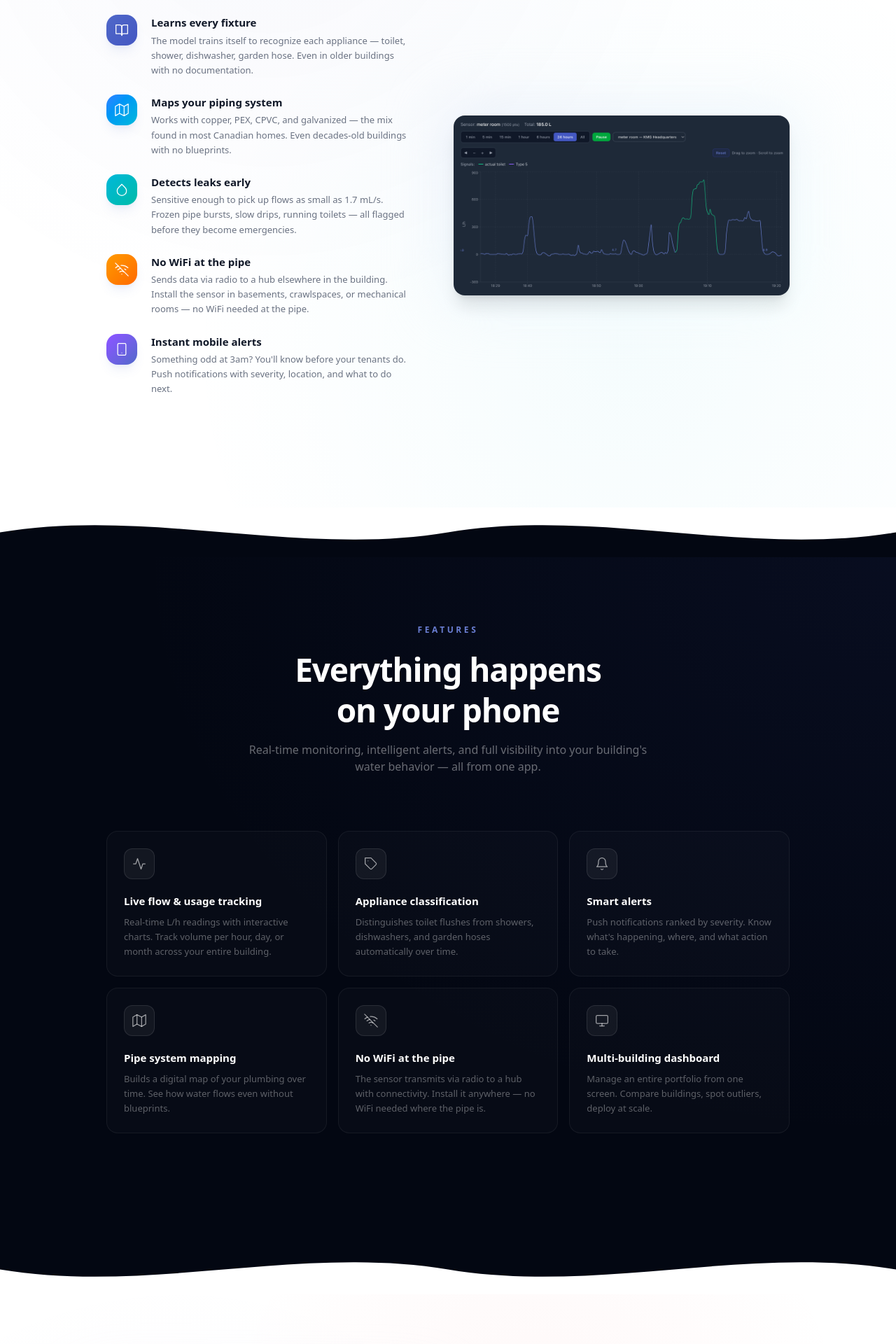
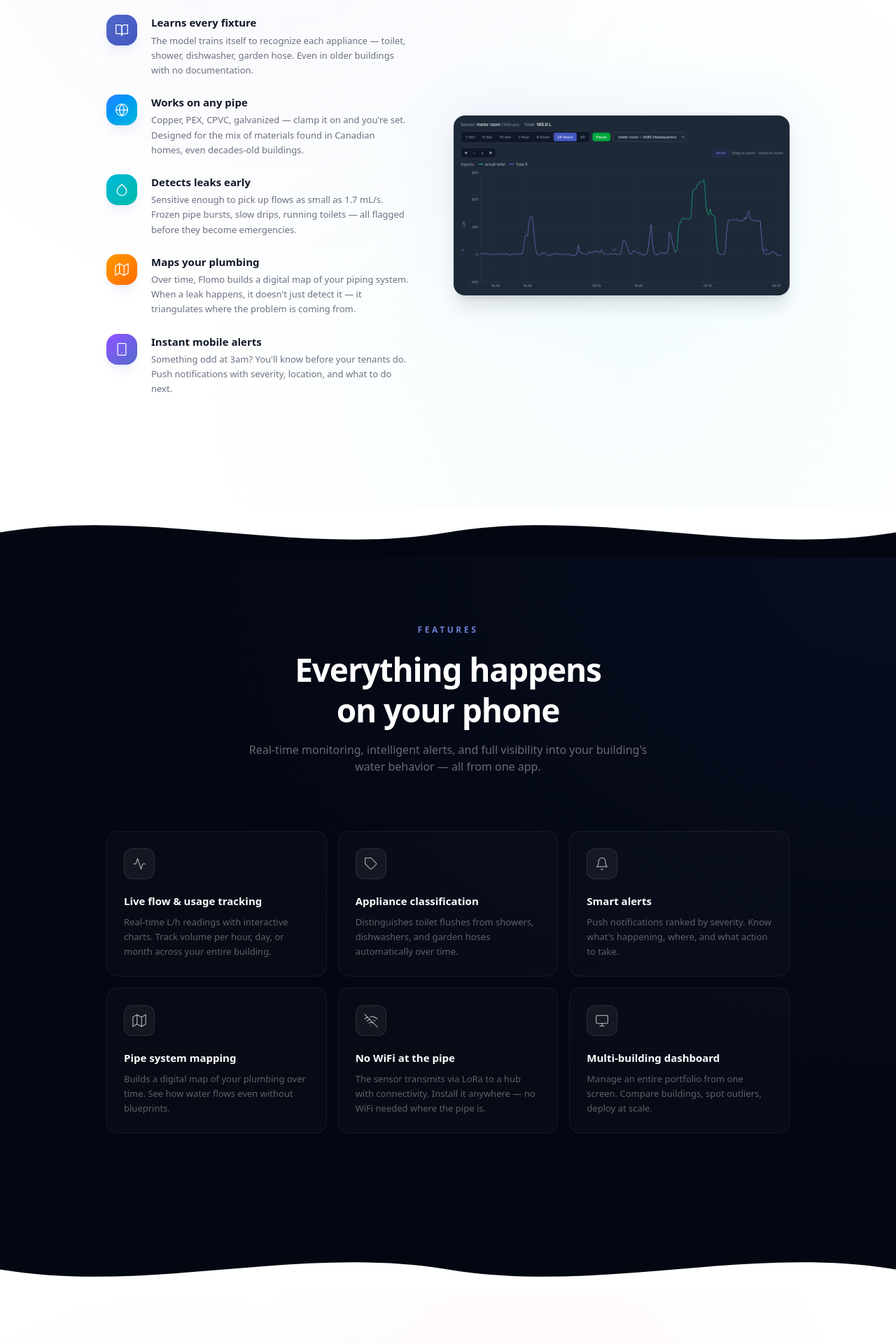
Before and after one commit to edenkozlov/jettyLeak, a React (Vite) app: page / in a window 1280 px wide. Shown: the part 1200-3120 px from the top of the page at 70% size. Built offline with nearby package versions, Linux system fonts and the light colour scheme; no server answers.

Commit message:
text edits

```diff
--- a/src/pages/Landing.tsx
+++ b/src/pages/Landing.tsx
@@ -29,9 +29,9 @@ export default function Landing() {
               <Link to="/case-study" className="text-[13px] text-gray-400 transition hover:text-gray-700">Case Study</Link>
             </div>
             <Link to="/login" className="hidden text-[13px] text-gray-400 transition hover:text-gray-700 sm:block">Sign In</Link>
-            <Link to="/login" className="rounded-full bg-indigo-600 px-4 py-2 text-[12px] font-semibold text-white transition hover:bg-indigo-500 sm:px-5 sm:text-[13px]">
+            <a href="#interested" className="rounded-full bg-indigo-600 px-4 py-2 text-[12px] font-semibold text-white transition hover:bg-indigo-500 sm:px-5 sm:text-[13px]">
               Get Started
-            </Link>
+            </a>
             <button
               onClick={() => setMenuOpen(!menuOpen)}
               className="flex h-9 w-9 items-center justify-center rounded-lg text-gray-500 transition hover:bg-gray-100 hover:text-gray-700 md:hidden"
@@ -143,9 +143,9 @@ export default function Landing() {
                   gradient: 'from-indigo-500 to-indigo-600',
                 },
                 {
-                  title: 'Maps your piping system',
-                  desc: 'Works with copper, PEX, CPVC, and galvanized — the mix found in most Canadian homes. Even decades-old buildings with no blueprints.',
-                  icon: <><polygon points="1 6 1 22 8 18 16 22 23 18 23 2 16 6 8 2 1 6" /><line x1="8" y1="2" x2="8" y2="18" /><line x1="16" y1="6" x2="16" y2="22" /></>,
+                  title: 'Works on any pipe',
+                  desc: 'Copper, PEX, CPVC, galvanized — clamp it on and you\'re set. Designed for the mix of materials found in Canadian homes, even decades-old buildings.',
+                  icon: <><circle cx="12" cy="12" r="10" /><path d="M12 2a15.3 15.3 0 014 10 15.3 15.3 0 01-4 10 15.3 15.3 0 01-4-10 15.3 15.3 0 014-10z" /><line x1="2" y1="12" x2="22" y2="12" /></>,
                   gradient: 'from-blue-500 to-cyan-500',
                 },
                 {
@@ -155,9 +155,9 @@ export default function Landing() {
                   gradient: 'from-cyan-500 to-teal-500',
                 },
                 {
-                  title: 'No WiFi at the pipe',
-                  desc: "Sends data via radio to a hub elsewhere in the building. Install the sensor in basements, crawlspaces, or mechanical rooms — no WiFi needed at the pipe.",
-                  icon: <><path d="M1 1l22 22" /><path d="M16.72 11.06A10.94 10.94 0 0119 12.55" /><path d="M5 12.55a10.94 10.94 0 015.17-2.39" /><path d="M10.71 5.05A16 16 0 0122.56 9" /><path d="M1.42 9a15.91 15.91 0 014.7-2.88" /><path d="M8.53 16.11a6 6 0 016.95 0" /><line x1="12" y1="20" x2="12.01" y2="20" /></>,
+                  title: 'Maps your plumbing',
+                  desc: "Over time, Flomo builds a digital map of your piping system. When a leak happens, it doesn't just detect it — it triangulates where the problem is coming from.",
+                  icon: <><polygon points="1 6 1 22 8 18 16 22 23 18 23 2 16 6 8 2 1 6" /><line x1="8" y1="2" x2="8" y2="18" /><line x1="16" y1="6" x2="16" y2="22" /></>,
                   gradient: 'from-amber-500 to-orange-500',
                 },
                 {
@@ -235,7 +235,7 @@ export default function Landing() {
               },
               {
                 title: 'No WiFi at the pipe',
-                desc: 'The sensor transmits via radio to a hub with connectivity. Install it anywhere — no WiFi needed where the pipe is.',
+                desc: 'The sensor transmits via LoRa to a hub with connectivity. Install it anywhere — no WiFi needed where the pipe is.',
                 icon: <><path d="M1 1l22 22" /><path d="M16.72 11.06A10.94 10.94 0 0119 12.55" /><path d="M5 12.55a10.94 10.94 0 015.17-2.39" /><path d="M10.71 5.05A16 16 0 0122.56 9" /><path d="M1.42 9a15.91 15.91 0 014.7-2.88" /><path d="M8.53 16.11a6 6 0 016.95 0" /><line x1="12" y1="20" x2="12.01" y2="20" /></>,
                 glow: 'bg-amber-500/20',
               },
@@ -420,7 +420,7 @@ export default function Landing() {
               },
               {
                 label: 'Commercial & industrial',
-                detail: 'Warehouses, offices, restaurants — the sensor talks to a hub via radio, so no IT overhead at the pipe.',
+                detail: 'Warehouses, offices, restaurants — the sensor talks to a hub via LoRa, so no IT overhead at the pipe.',
                 icon: <><path d="M2 20h20" /><path d="M5 20V8l7-5 7 5v12" /><rect x="9" y="12" width="6" height="8" /></>,
               },
             ].map((c) => (
--- a/src/pages/Support.tsx
+++ b/src/pages/Support.tsx
@@ -37,7 +37,7 @@ export default function Support() {
             </div>
             <div>
               <h3 className="font-semibold text-gray-900">Does it need WiFi?</h3>
-              <p className="mt-1">Not at the pipe. The sensor transmits data via radio to a hub elsewhere in the building that has connectivity.</p>
+              <p className="mt-1">Not at the pipe. The sensor transmits data via LoRa to a hub elsewhere in the building that has connectivity.</p>
             </div>
             <div>
               <h3 className="font-semibold text-gray-900">How do I read my dashboard?</h3>
```
